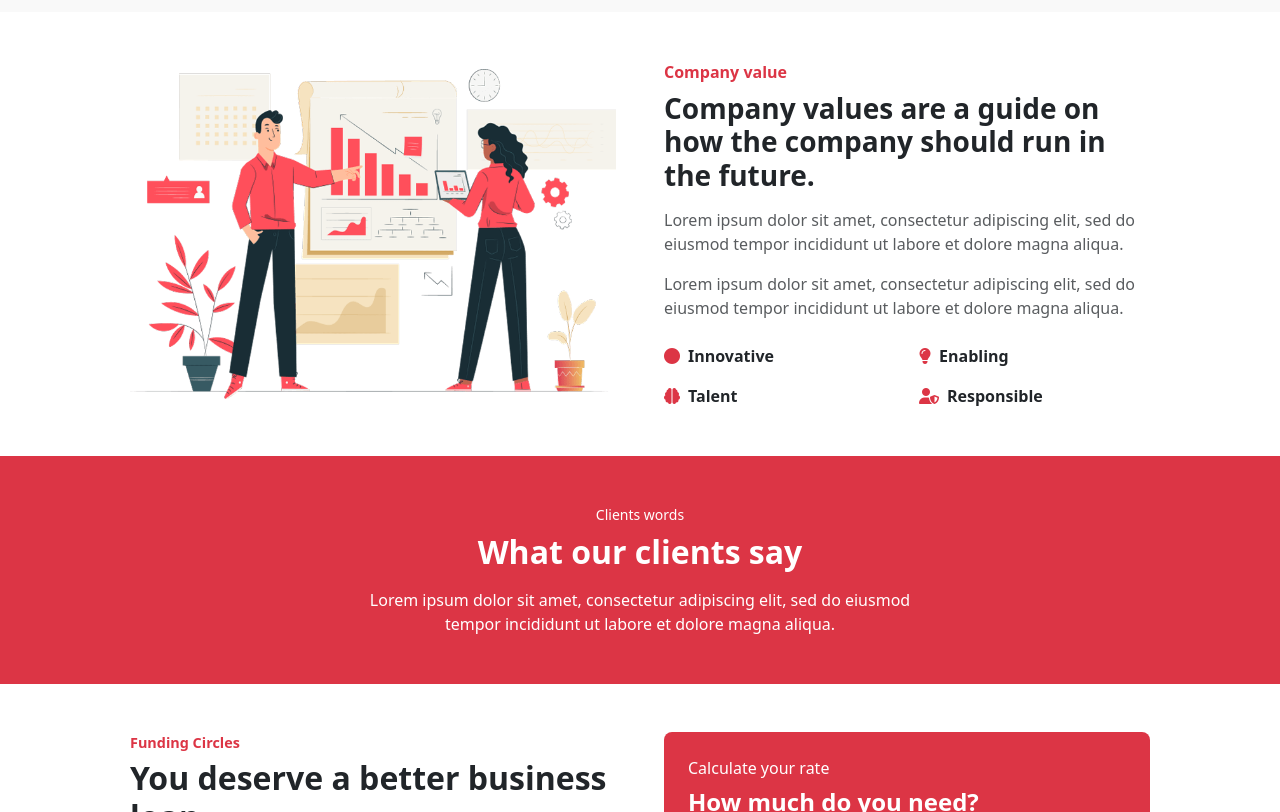
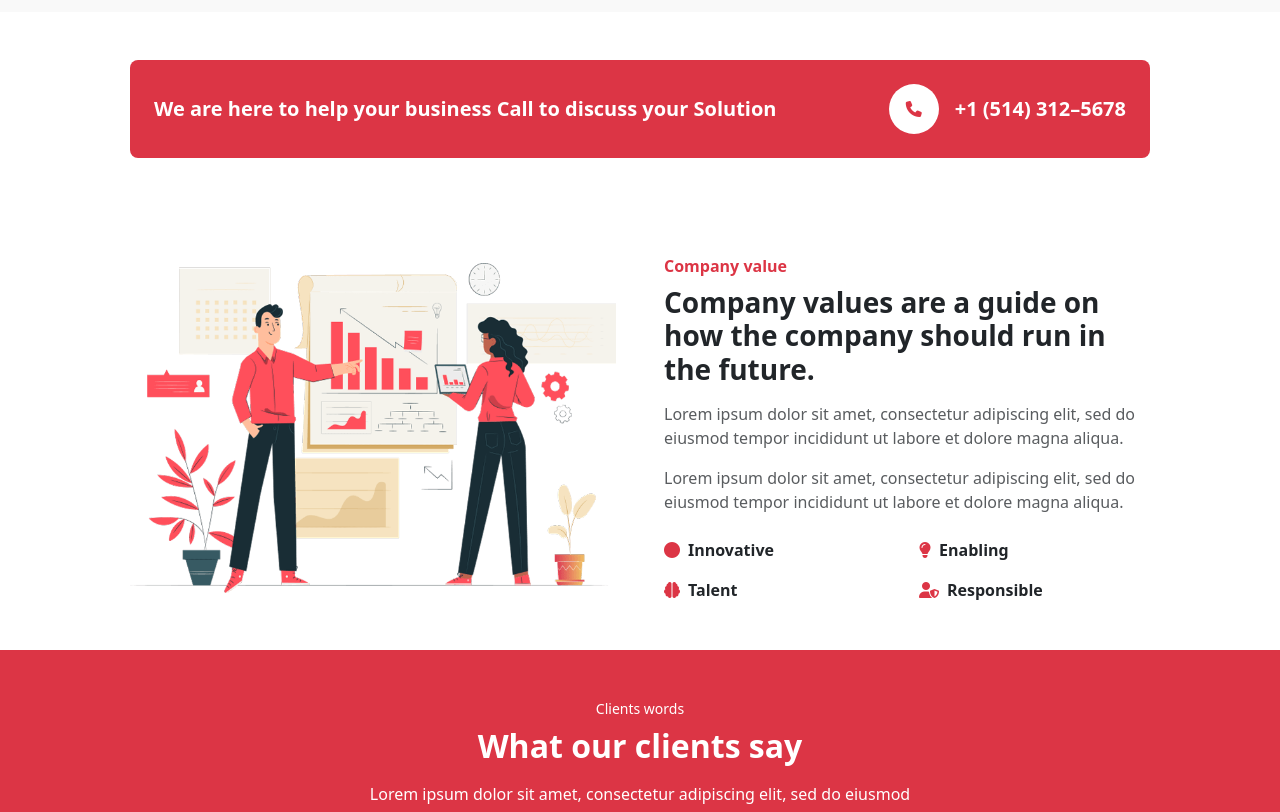
Before and after one commit to Prasadkadam03/Topli, a plain HTML site: page index.html in a window 1280 px wide. Shown: the part 3941-4753 px from the top of the page. Drawn offline with nearby package versions, Linux system fonts and the light colour scheme.

Commit message:
contact information updated

```diff
--- a/index.html
+++ b/index.html
@@ -409,8 +409,29 @@
                     </div>
                 </div>
             </div>
+    </section>
 
+    <!-- ================================
+         Company Values Section
+    ==================================== -->
+
+    <section class="py-5">
+        <div class="loan-block-container">
+            <!-- CONTACT BOX -->
+            <div
+                class="bg-danger text-white rounded-3 p-4 d-flex flex-column flex-md-row justify-content-between align-items-center text-center text-md-start gap-3">
+                <h5 class="mb-0 fw-semibold">We are here to help your business Call to discuss your Solution</h5>
+                <div class="d-flex align-items-center gap-3">
+                    <div class="bg-white text-danger rounded-circle d-flex justify-content-center align-items-center"
+                        style="width: 50px; height: 50px;">
+                        <i class="fas fa-phone"></i>
+                    </div>
+                    <h5 class="mb-0 fw-bold">+1 (514) 312–5678</h5>
+                </div>
+            </div>
+        </div>
     </section>
+
     <!-- ================================
          Company Values Section
     ==================================== -->
@@ -454,7 +475,6 @@
             </div>
         </div>
     </section>
-
 
     <!-- ================================
          Testimonials Section
```
